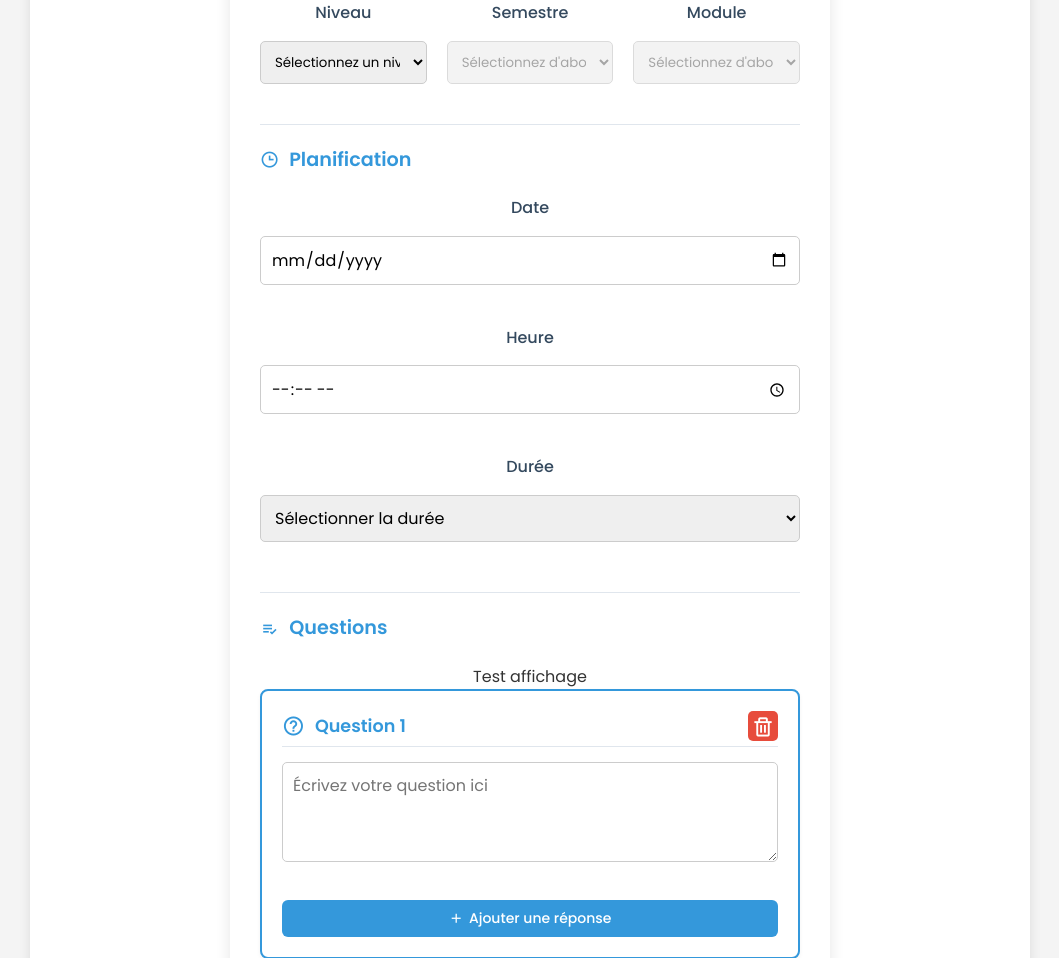
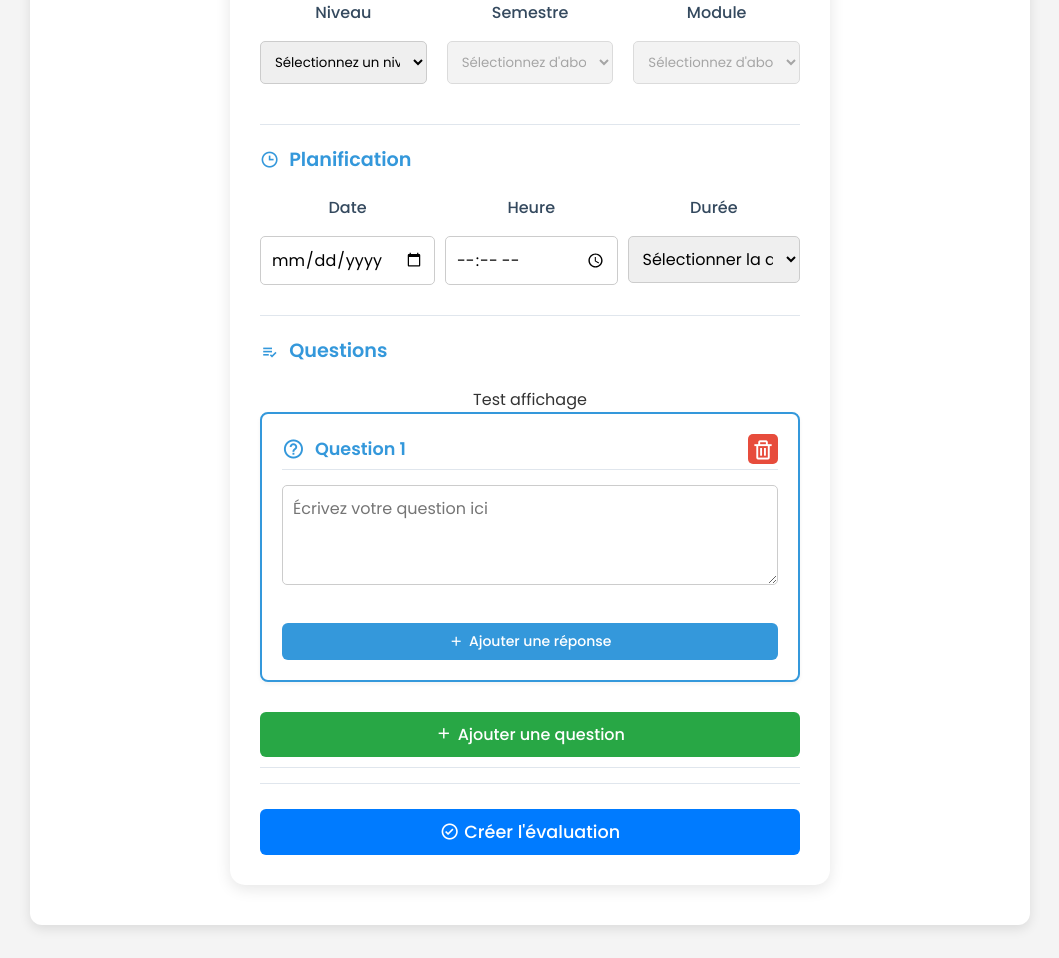
Before and after one commit to MANEL12J/gestion_evaluations, a PHP site: page /pages/creer_evaluation.html in a window 1280 px wide. Shown: the part 394-1352 px from the top of the page, without its empty margins (110-1169 px from the left). After the commit the page ends 1328 px from the top, so only its background shows below. Run offline with PHP 8.4, Linux system fonts and the light colour scheme.

Commit message:
first commit

```diff
--- a/assets/scripts.js
+++ b/assets/scripts.js
@@ -117,7 +117,7 @@ const evaluationManager = {
             const evaluation = data.evaluation;
 
             this.mettreAJourInterface(evaluation);
-            this.demarrerTimer(evaluation.duree);
+            this.demarrerTimer(evaluation.duree_evaluation);
             this.chargerQuestions(evaluation.questions);
         } catch (error) {
             utils.showError(error, "Erreur lors du chargement de l'évaluation");
@@ -127,8 +127,8 @@ const evaluationManager = {
 
     mettreAJourInterface(evaluation) {
         document.getElementById('evaluation-title').textContent = evaluation.titre;
-        document.getElementById('evaluation-date').textContent = evaluation.date;
-        document.getElementById('evaluation-duration').textContent = utils.formatDuree(evaluation.duree);
+        document.getElementById('evaluation-date').textContent = evaluation.date_evaluation;
+        document.getElementById('evaluation-duration').textContent = utils.formatDuree(evaluation.duree_evaluation);
     },
 
     demarrerTimer(dureeMinutes) {
--- a/assets/style.css
+++ b/assets/style.css
@@ -1312,6 +1312,22 @@ section {
     white-space: nowrap;
 }
 
+/* Style pour les champs date, heure et durée */
+.date-time-container {
+    display: grid;
+    grid-template-columns: repeat(3, 1fr);
+    grid-gap: 10px;
+}
+
+.date-time-container .form-group {
+    margin: 0;
+}
+
+.date-time-container input,
+.date-time-container select {
+    width: 100%;
+}
+
 .parcours-selection select {
     padding: 8px 15px;
     border: 1px solid #ddd;
--- a/pages/register.html
+++ b/pages/register.html
@@ -46,7 +46,8 @@
                         <i class="fas fa-user-tag"></i>
                         Type
                     </label>
-                    <select id="type" name="type" class="form-control">
+                    <select id="type" name="type" class="form-control" required>
+                        <option value="">Sélectionnez </option>
                         <option value="etudiant">Étudiant</option>
                         <option value="enseignant">Enseignant</option>
                     </select>
```
